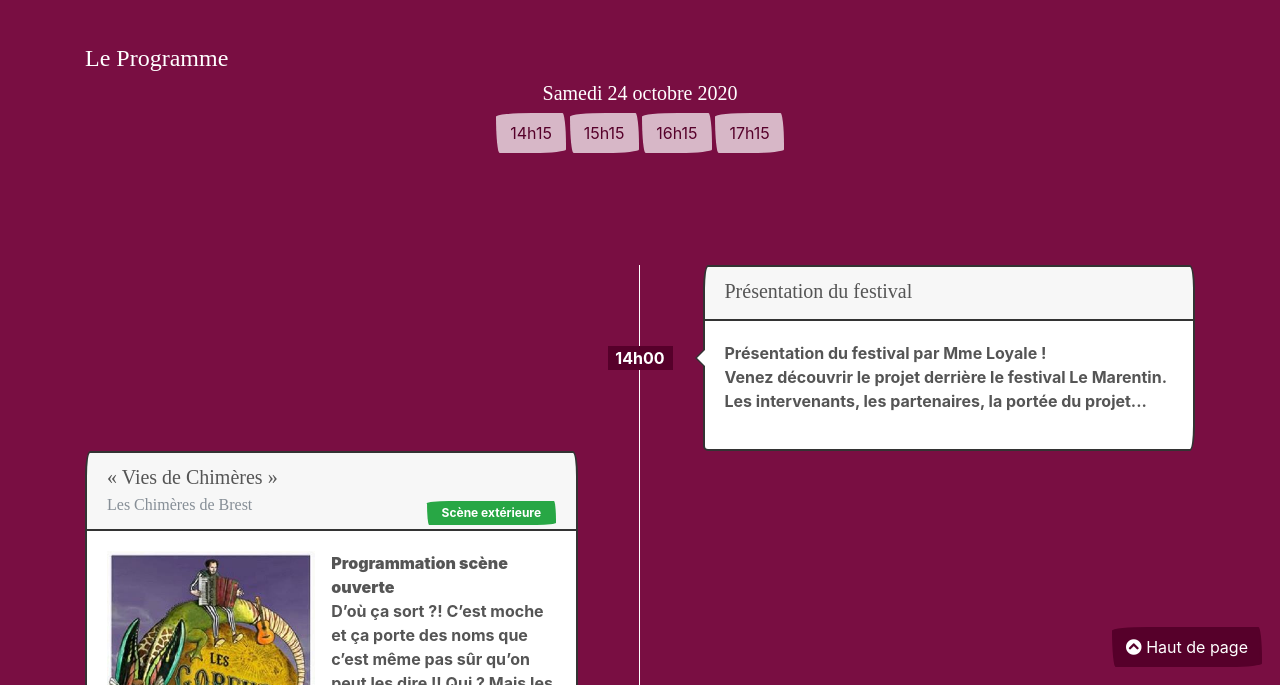
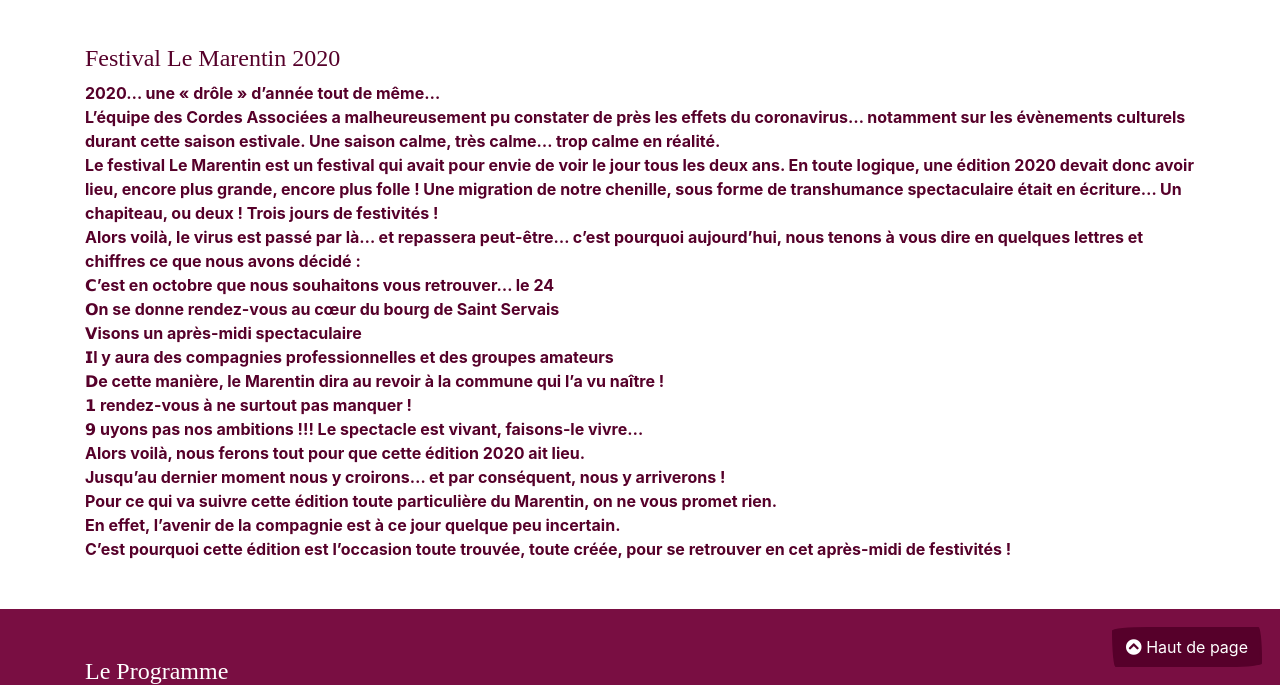
Before and after one commit to tibodut/marentin, a Jekyll site: the page built from edition-2020.html, in a window 1280 px wide and 900 px high, scrolled down 261 px, cut to the strip 215-900 px from the top of the window. Built offline with Jekyll 4.4.1, drawn with Linux system fonts in a browser that asks for light colours; nearby versions of some CDN libraries; some web fonts are replaced.

Commit message:
Ajout texte Clement

```diff
--- a/edition-2020.html
+++ b/edition-2020.html
@@ -41,6 +41,35 @@ layout: default
 
 
 <a id="back-to-top" class="btn btn-primary" href="#haut-de-page" role="button"><span class="fa fa-chevron-circle-up"></span> Haut de page</a>
+
+ <div class="bg-white padding-top padding-bottom text-primary py-5">
+     <div class="container">
+<h4>Festival Le Marentin 2020</h4>
+2020… une « drôle » d’année tout de même…<br />
+L’équipe des Cordes Associées a malheureusement pu constater de près les effets du coronavirus… notamment sur les évènements culturels durant cette saison estivale. Une saison calme, très calme… trop calme en réalité.<br />
+Le festival Le Marentin est un festival qui avait pour envie de voir le jour tous les deux ans. En toute logique, une édition 2020 devait donc avoir lieu, encore plus grande, encore plus folle ! Une migration de notre chenille, sous forme de transhumance spectaculaire était en écriture… Un chapiteau, ou deux ! Trois jours de festivités !<br />
+Alors voilà, le virus est passé par là… et repassera peut-être… c’est pourquoi aujourd’hui, nous tenons à vous dire en quelques lettres et chiffres ce que nous avons décidé :<br />
+𝗖’est en octobre que nous souhaitons vous retrouver… le 24 <br />
+𝗢n se donne rendez-vous au cœur du bourg de Saint Servais <br />
+𝗩isons un après-midi spectaculaire <br />
+𝗜l y aura des compagnies professionnelles et des groupes amateurs <br />
+𝗗e cette manière, le Marentin dira au revoir à la commune qui l’a vu naître ! <br />
+𝟭 rendez-vous à ne surtout pas manquer ! <br />
+𝟵 uyons pas nos ambitions !!! Le spectacle est vivant, faisons-le vivre… <br />
+Alors voilà, nous ferons tout pour que cette édition 2020 ait lieu. <br />
+Jusqu’au dernier moment nous y croirons… et par conséquent, nous y arriverons ! <br />
+Pour ce qui va suivre cette édition toute particulière du Marentin, on ne vous promet rien. <br />
+En effet, l’avenir de la compagnie est à ce jour quelque peu incertain. <br />
+C’est pourquoi cette édition est l’occasion toute trouvée, toute créée, pour se retrouver en cet après-midi de festivités !
+
+</div>
+      </div>
+
+
+
+
+
+    </div>
 
 <div id="le-programme" class="bg-secondary padding-top padding-bottom text-white py-5">
     <div class="container">
```
